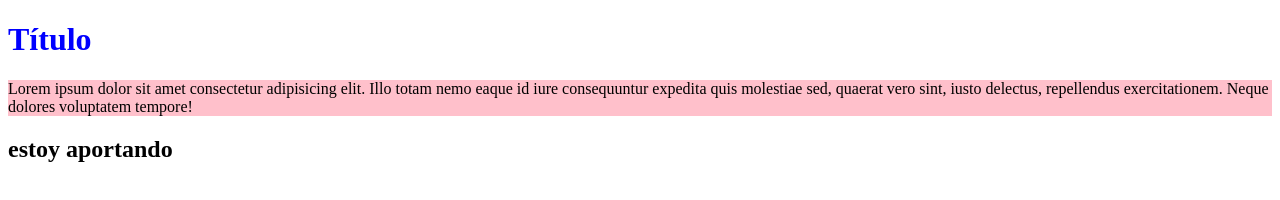
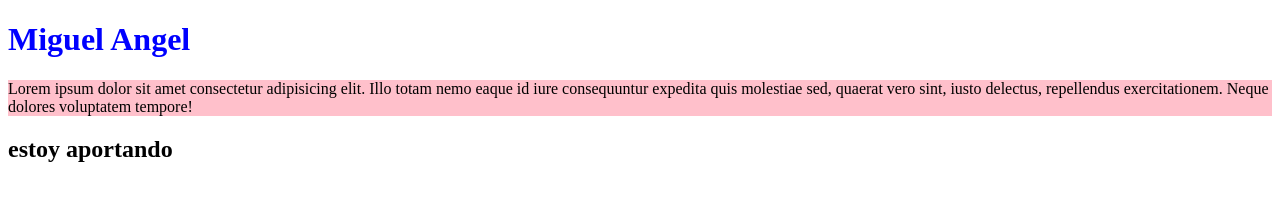
Before and after one commit to hbaravalle/sesion08, a plain HTML site: page index.html in a window 1280 px wide. Drawn offline with Linux system fonts and the light colour scheme.

Commit message:
title change

```diff
--- a/index.html
+++ b/index.html
@@ -7,7 +7,7 @@
     <link rel="stylesheet" href="./css/style.css" />
   </head>
   <body>
-    <h1>Título</h1>
+    <h1>Miguel Angel</h1>
     <p>
       Lorem ipsum dolor sit amet consectetur adipisicing elit. Illo totam nemo
       eaque id iure consequuntur expedita quis molestiae sed, quaerat vero sint,
```
